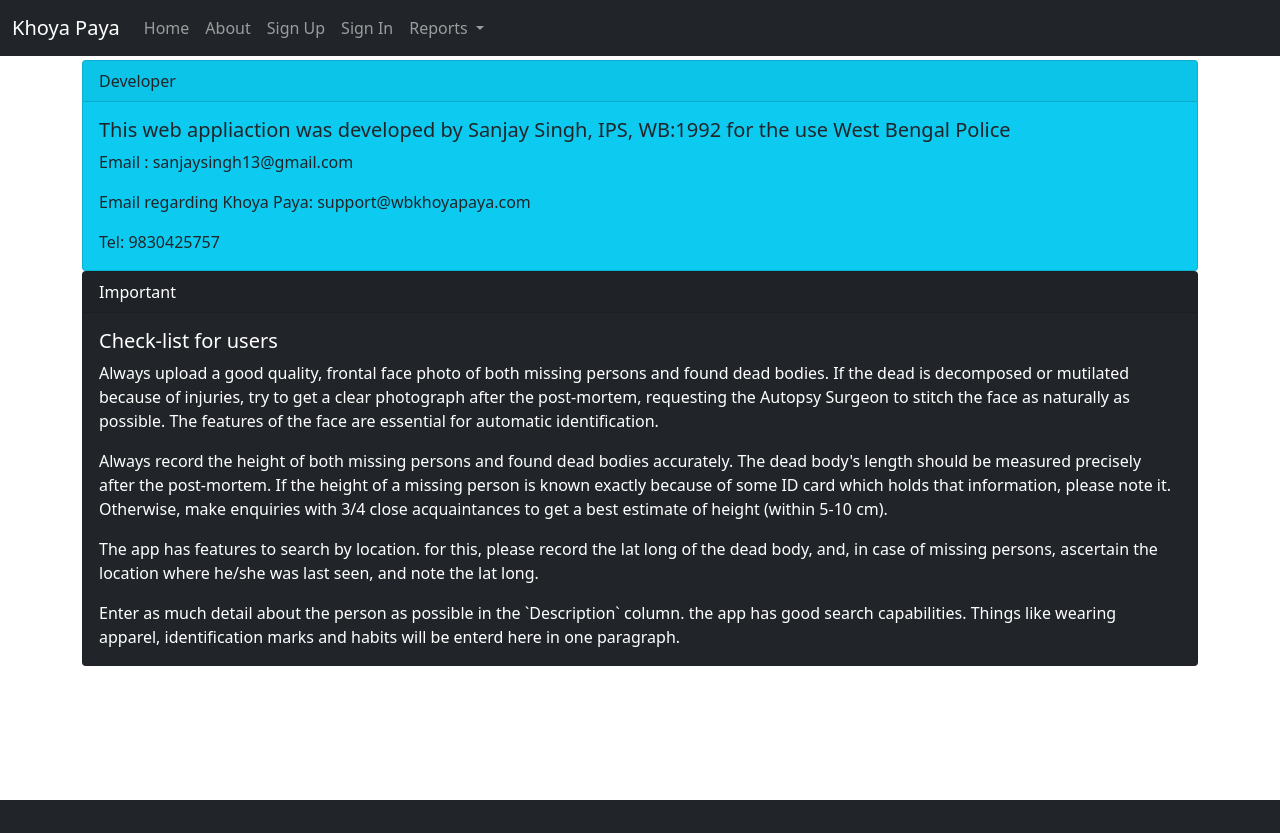
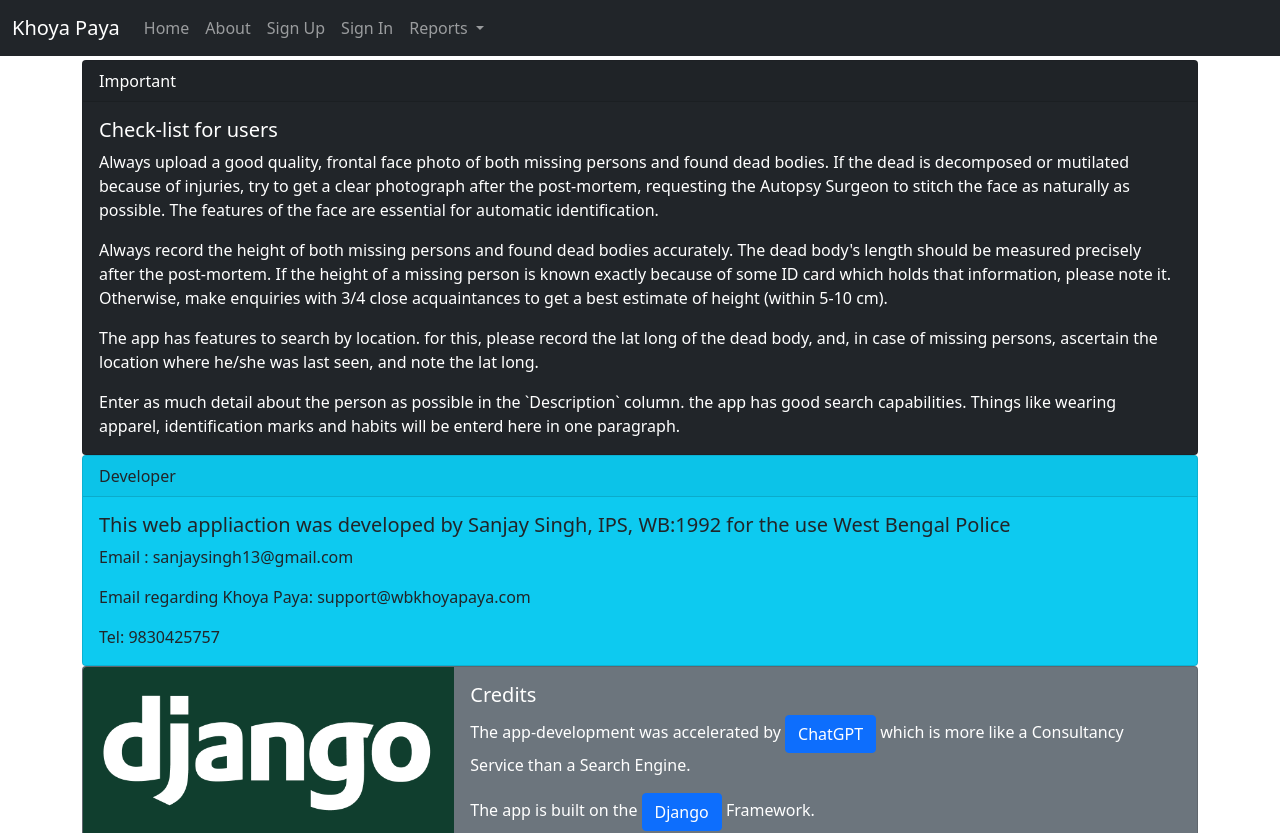
Before and after one commit to sanjaysingh13/missing_and_found_wbsdc, a Django app: page /about/ in a window 1280 px wide. Shown: the top 833 px of the page. Before the commit the page ends 800 px from the top, so only its background shows below. Run offline with Django 4.2, Linux system fonts and the light colour scheme; parts of the project's set-up code (start-up, migrations or seed data) failed here and were passed over; some libraries are stand-ins or nearby versions.

Commit message:
about page

```diff
--- a/missing_persons_match_unidentified_dead_bodies/templates/pages/about.html
+++ b/missing_persons_match_unidentified_dead_bodies/templates/pages/about.html
@@ -1,15 +1,7 @@
 {% extends "base.html" %}
+{% load static %}
 {% block content %}
-<div class="card text-dark bg-info">
-	<div class="card-header">Developer</div>
-	<div class="card-body">
-		<h5 class="card-title">This web appliaction was developed by Sanjay Singh, IPS, WB:1992 for the use West Bengal Police</h5>
-		<p class="card-text">Email : sanjaysingh13@gmail.com </p>
-		<p class="card-text">Email regarding Khoya Paya: support@wbkhoyapaya.com </p>
-		<p class="card-text"> Tel: 9830425757 </p>
 
-	</div>
-</div>
 <div class="card text-white bg-dark">
   <div class="card-header">Important</div>
   <div class="card-body">
@@ -21,4 +13,30 @@
 
   </div>
 </div>
+<div class="card text-dark bg-info">
+	<div class="card-header">Developer</div>
+	<div class="card-body">
+		<h5 class="card-title">This web appliaction was developed by Sanjay Singh, IPS, WB:1992 for the use West Bengal Police</h5>
+		<p class="card-text">Email : sanjaysingh13@gmail.com </p>
+		<p class="card-text">Email regarding Khoya Paya: support@wbkhoyapaya.com </p>
+		<p class="card-text"> Tel: 9830425757 </p>
+
+	</div>
+</div>
+<div class="card text-white bg-secondary mb-3" >
+  <div class="row g-0">
+    <div class="col-md-4">
+      <img src="{% static 'images/django-logo-negative.png' %}" class="img-fluid rounded-start" alt="...">
+      <img src="https://letsencrypt.org/images/letsencrypt-logo-horizontal.svg" alt="Let's Encrypt">
+    </div>
+    <div class="col-md-8">
+      <div class="card-body">
+        <h5 class="card-title">Credits</h5>
+        <p class="card-text">The app-development was accelerated by <a href="https://chat.openai.com" class="btn btn-primary">ChatGPT</a> which is more like a Consultancy Service than a Search Engine.</p>
+        <p class="card-text">The app is built on the  <a href="https://www.djangoproject.com" class="btn btn-primary">Django</a> Framework.</p>
+        <p class="card-text">It uses the free SSL certification offered by <a href="https://letsencrypt.org/" class="btn btn-primary">Let's Encrypt.</a></p>
+      </div>
+    </div>
+  </div>
+</div>
 {% endblock content %}
```
Also changed, not shown: missing_persons_match_unidentified_dead_bodies/static/images/django-logo-negative.png (added), missing_persons_match_unidentified_dead_bodies/static/images/django-logo-positive.png (added).
